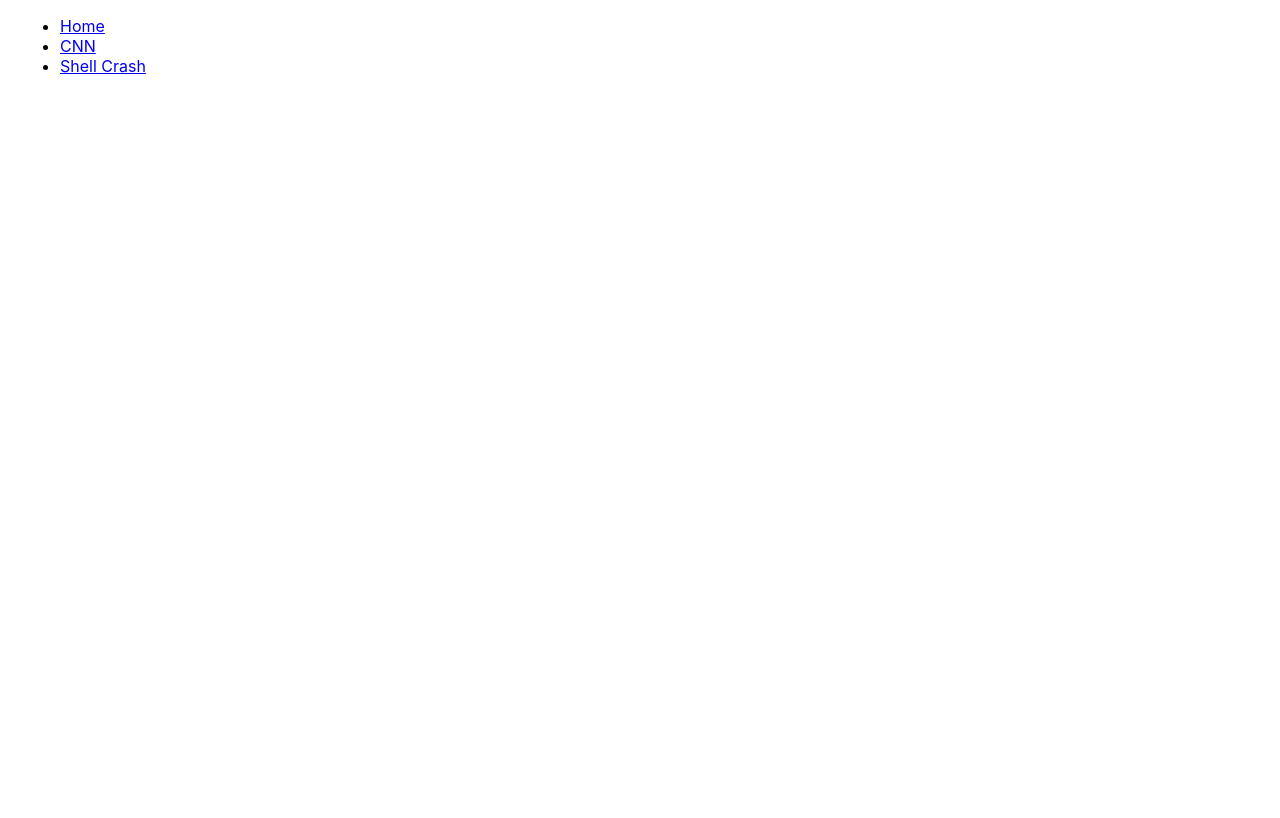
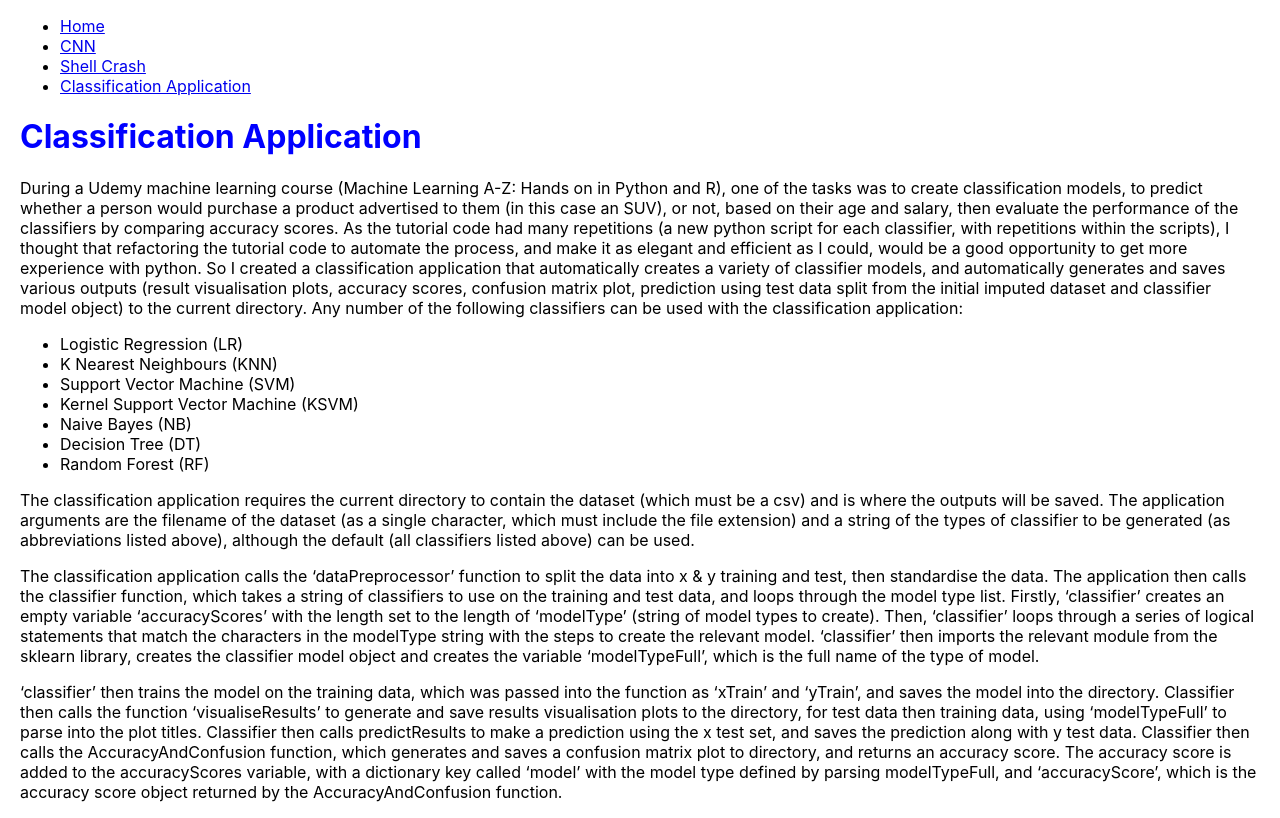
Before and after one commit to RGreensmith/rgdatascience, a React (Create React App) app: page /ClassificationApplication in a window 1280 px wide. Built offline with nearby package versions, Linux system fonts and the light colour scheme.

Commit message:
Created classification application file and incorporated it into the App js

```diff
--- a/src/App.js
+++ b/src/App.js
@@ -4,6 +4,7 @@ import { Link, Route, BrowserRouter as Router, Switch } from 'react-router-dom';
 import Page from './components/page';
 import CNN from './pageDefinitions/CNN.json';
 import shellCrash from './pageDefinitions/shellCrash.json'
+import ClassificationApplication from './pageDefinitions/ClassificationApplication'
 
 const App = () => (
   <Router>
@@ -18,6 +19,9 @@ const App = () => (
         <li>
           <Link to="/shellcrash">Shell Crash</Link>
         </li>
+        <li>
+          <Link to="/ClassificationApplication">Classification Application</Link>
+        </li>
       </ul>
     </nav>
     <Switch>
@@ -27,6 +31,9 @@ const App = () => (
       <Route path="/shellcrash" >
         <Page description={shellCrash} />
       </Route>
+      <Route path="/ClassificationApplication" >
+        <Page description={ClassificationApplication} />
+      </Route>
     </Switch>
   </Router>
 );
--- /dev/null
+++ b/src/pageDefinitions/ClassificationApplication.json
@@ -0,0 +1,11 @@
+{
+    "title":{"content": "Classification Application", "className": "title--blue"},
+
+    "content":[
+        {"type":"paragraph","content":"During a Udemy machine learning course (Machine Learning A-Z: Hands on in Python and R), one of the tasks was to create classification models, to predict whether a person would purchase a product advertised to them (in this case an SUV), or not, based on their age and salary, then evaluate the performance of the classifiers by comparing accuracy scores. As the tutorial code had many repetitions (a new python script for each classifier, with repetitions within the scripts), I thought that refactoring the tutorial code to automate the process, and make it as elegant and efficient as I could, would be a good opportunity to get more experience with python. So I created a classification application that automatically creates a variety of classifier models, and automatically generates and saves various outputs (result visualisation plots, accuracy scores, confusion matrix plot, prediction using test data split from the initial imputed dataset and classifier model object) to the current directory. Any number of the following classifiers can be used with the classification application:"},
+        {"type":"list","items":["Logistic Regression (LR)","K Nearest Neighbours (KNN)","Support Vector Machine (SVM)", "Kernel Support Vector Machine (KSVM)", "Naive Bayes (NB)", "Decision Tree (DT)", "Random Forest (RF)"]},
+        {"type":"paragraph","content":"The classification application requires the current directory to contain the dataset (which must be a csv) and is where the outputs will be saved. The application arguments are the filename of the dataset (as a single character, which must include the file extension) and a string of the types of classifier to be generated (as abbreviations listed above), although the default (all classifiers listed above) can be used."},
+        {"type": "paragraph","content": "The classification application calls the ‘dataPreprocessor’ function to split the data into x & y training and test, then standardise the data. The application then calls the classifier function, which takes a string of classifiers to use on the training and test data, and loops through the model type list. Firstly, ‘classifier’ creates an empty variable ‘accuracyScores’ with the length set to the length of ‘modelType’ (string of model types to create). Then, ‘classifier’ loops through a series of logical statements that match the characters in the modelType string with the steps to create the relevant model. ‘classifier’ then imports the relevant module from the sklearn library, creates the classifier model object and creates the variable ‘modelTypeFull’, which is the full name of the type of model."},
+        {"type": "paragraph","content": "‘classifier’ then trains the model on the training data, which was passed into the function as ‘xTrain’ and ‘yTrain’, and saves the model into the directory. Classifier then calls the function ‘visualiseResults’ to generate and save results visualisation plots to the directory, for test data then training data, using ‘modelTypeFull’ to parse into the plot titles. Classifier then calls predictResults to make a prediction using the x test set, and saves the prediction along with y test data. Classifier then calls the AccuracyAndConfusion function, which generates and saves a confusion matrix plot to directory, and returns an accuracy score. The accuracy score is added to the accuracyScores variable, with a dictionary key called ‘model’ with the model type defined by parsing modelTypeFull, and ‘accuracyScore’, which is the accuracy score object returned by the AccuracyAndConfusion function."}
+    ]
+}
```
